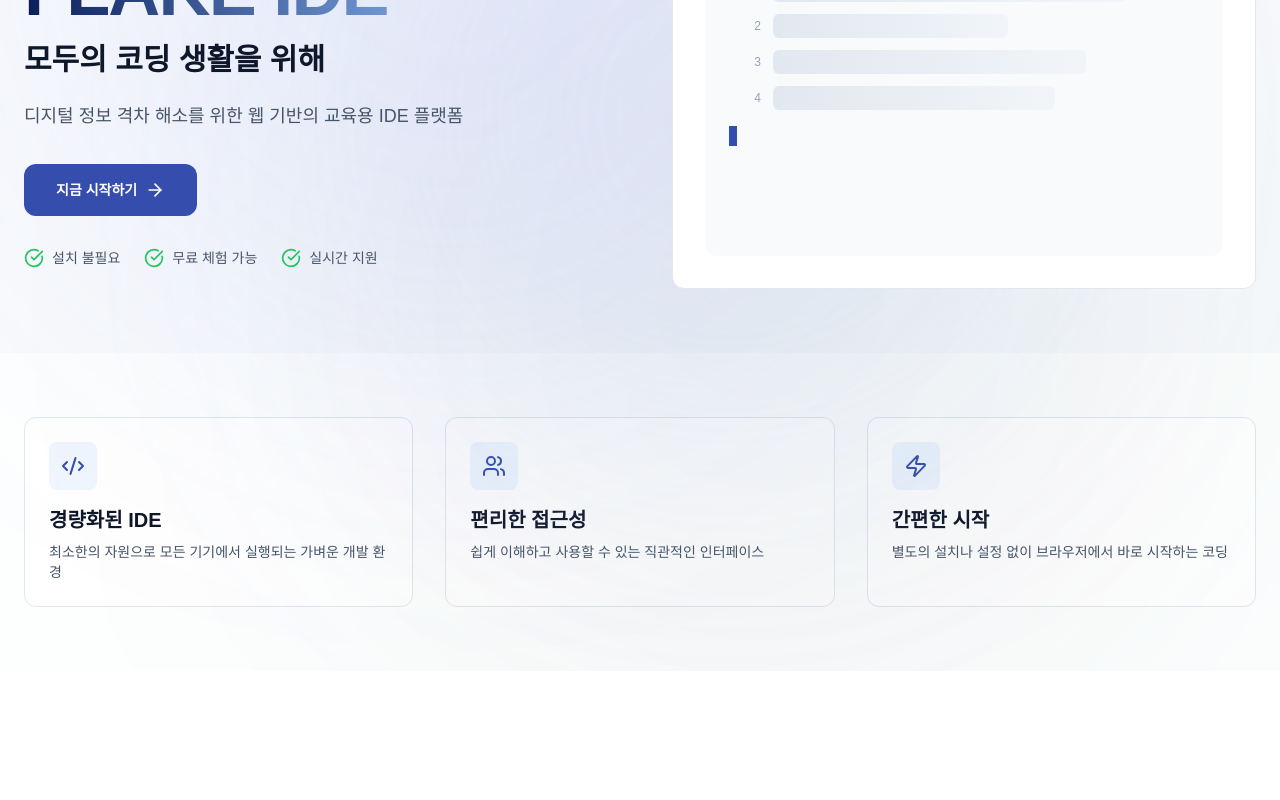
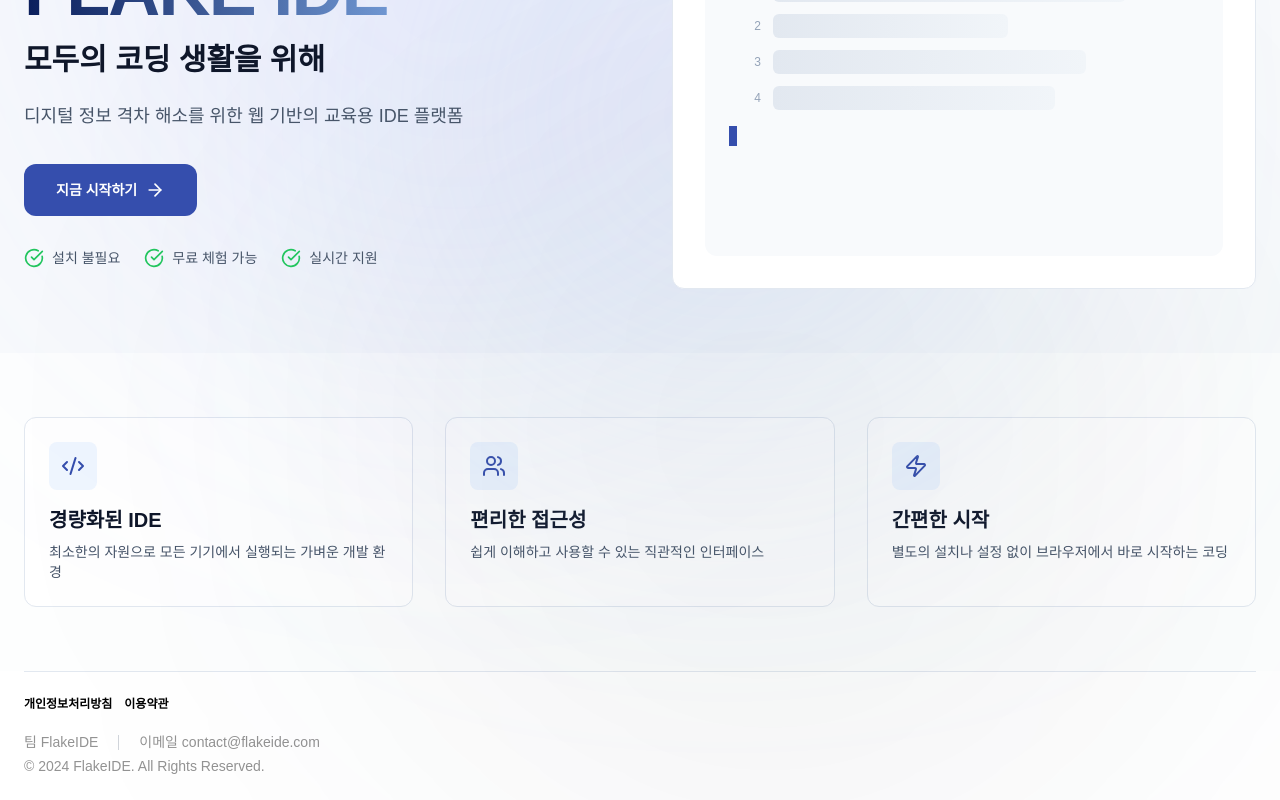
Before and after one commit to 9oormthon-univ/2024_DANPOON_TEAM_25_FE, a Next.js app: page / in a window 1280 px wide. Shown: the part 223-1023 px from the top of the page. Before the commit the page ends 894 px from the top, so only its background shows below. Built offline with nearby package versions, Linux system fonts and the light colour scheme.

Commit message:
[feat] 메인페이지 UI에 Footer 컴포넌트 추가

```diff
--- a/src/pages/index.tsx
+++ b/src/pages/index.tsx
@@ -1,19 +1,29 @@
-import React from "react";
-import { HeroContent } from "@/components/layout/Hero";
-import { AnimatedBackground } from "@/components/common/Background";
-import { IDEPreview } from "@/components/layout/Preview";
-import { FeatureCard } from "@/components/common/Feature";
-import { FEATURES } from "@/constants/feature";
+import React from 'react';
+import { HeroContent } from '@/components/layout/Hero';
+import { AnimatedBackground } from '@/components/common/Background';
+import { IDEPreview } from '@/components/layout/Preview';
+import { FeatureCard } from '@/components/common/Feature';
+import { FEATURES } from '@/constants/feature';
+import { Footer } from '@/components/layout/Footer/Footer';
 
 const Home = () => {
   return (
-    <div className="min-h-screen bg-slate-50 overflow-hidden relative">
+    <div className="min-h-screen flex flex-col bg-slate-50 overflow-hidden relative">
       <AnimatedBackground />
 
+      <main className="flex-grow">
         <section className="pt-20 lg:pt-24 pb-16">
           <div className="container mx-auto px-6">
             <div className="grid lg:grid-cols-2 gap-16 items-center">
-            <HeroContent title={"FLAKE IDE"} subtitle={"모두의 코딩 생활을 위해"} description={"디지털 정보 격차 해소를 위한 웹 기반의 교육용 IDE 플랫폼"} buttonText={"지금 시작하기"} features={['설치 불필요', '무료 체험 가능', '실시간 지원']} />
+              <HeroContent
+                title={'FLAKE IDE'}
+                subtitle={'모두의 코딩 생활을 위해'}
+                description={
+                  '디지털 정보 격차 해소를 위한 웹 기반의 교육용 IDE 플랫폼'
+                }
+                buttonText={'지금 시작하기'}
+                features={['설치 불필요', '무료 체험 가능', '실시간 지원']}
+              />
               <IDEPreview />
             </div>
           </div>
@@ -28,6 +38,13 @@ const Home = () => {
             </div>
           </div>
         </section>
+      </main>
+
+      <section className="bg-white p-0">
+        <div className="container mx-auto px-6">
+          <Footer />
+        </div>
+      </section>
     </div>
   );
 };
```
Lines whose indentation alone changed are shown as unchanged.
